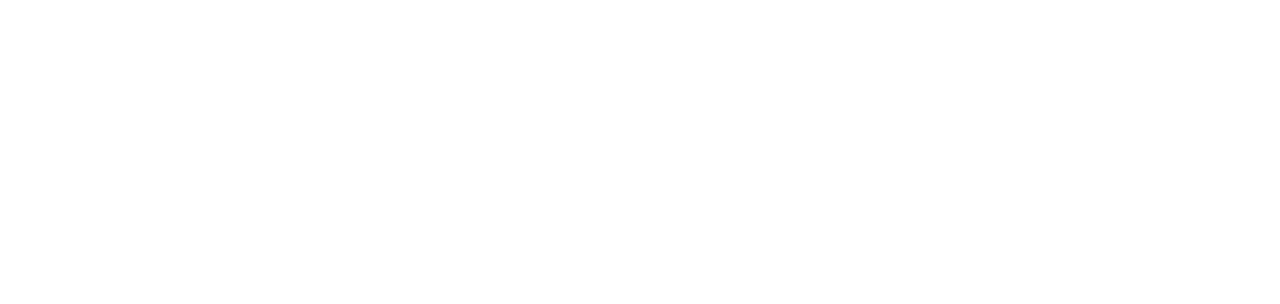
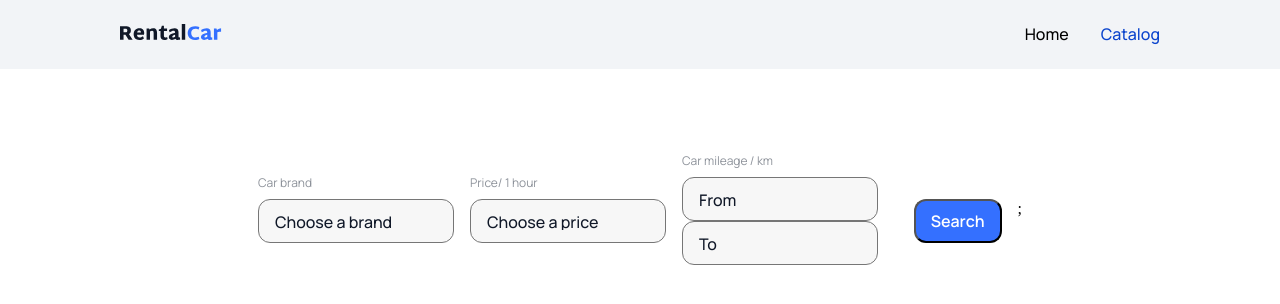
Before and after one commit to YuriiDiachuk11/GoDrive-RentalCar, a React (Vite) app: page /catalog in a window 1280 px wide. Before the commit this address had no page. Shown: the top 304 px of the page. Built offline with nearby package versions, Linux system fonts and the light colour scheme.

Commit message:
add Filters Menu html

```diff
--- a/src/components/App/App.jsx
+++ b/src/components/App/App.jsx
@@ -2,6 +2,7 @@
 import { Route, Routes } from "react-router-dom";
 import Layout from "../Layout/Layout.jsx";
 import HomePage from "../../pages/HomePage/HomePage.jsx";
+import CarCatalogPage from "../../pages/CarCatalogPage/CarCatalogPage.jsx";
 
 const App = () => {
   return (
@@ -9,6 +10,7 @@
       <Routes>
         <Route path="/" element={<Layout />}>
           <Route index element={<HomePage />} />
+          <Route path="/catalog" element={<CarCatalogPage />} />
         </Route>
       </Routes>
     </div>
--- a/src/components/CarFiltersMenu/CarFiltersMenu.jsx
+++ b/src/components/CarFiltersMenu/CarFiltersMenu.jsx
@@ -0,0 +1,53 @@
+import React from "react";
+import s from "./CarFiltersMenu.module.css";
+import sprite from "../../assets/sprite.svg";
+
+const CarFiltersMenu = () => {
+  return (
+    <form className={s.form}>
+      <div className={s.carBrandBox}>
+        <label className={s.label} htmlFor="">
+          Car brand
+        </label>
+        <select className={s.select} name="Choose a brand" id="">
+          <option className={s.option} value="">
+            Choose a brand
+          </option>
+        </select>
+      </div>
+      <div className={s.carPriceBox}>
+        <label className={s.label} htmlFor="">
+          Price/ 1 hour
+        </label>
+        <select className={s.select} name="" id="">
+          <option className={s.option} value="">
+            Choose a price
+          </option>
+        </select>
+      </div>
+      <div className={s.mileageBox}>
+        <label className={s.label} htmlFor="">
+          Car mileage / km
+        </label>
+        <div className={s.FromToBox}>
+          <select className={s.select} name="" id="">
+            <option className={s.option} value="">
+              From
+            </option>
+          </select>
+          <select className={s.select} name="" id="">
+            <option className={s.option} value="">
+              To
+            </option>
+          </select>
+        </div>
+      </div>
+      <button className={s.button} type="submit">
+        Search
+      </button>
+      ;
+    </form>
+  );
+};
+
+export default CarFiltersMenu;
--- a/src/components/CarFiltersMenu/CarFiltersMenu.module.css
+++ b/src/components/CarFiltersMenu/CarFiltersMenu.module.css
@@ -0,0 +1,66 @@
+.form {
+  display: flex;
+  justify-content: center;
+  align-items: center;
+  gap: 16px;
+  padding: 84px 258px;
+}
+
+.carBrandBox {
+  display: flex;
+  flex-direction: column;
+  gap: 8px;
+}
+
+.carPriceBox {
+  display: flex;
+  flex-direction: column;
+  gap: 8px;
+}
+.mileageBox {
+  display: flex;
+  flex-direction: column;
+  gap: 8px;
+}
+.label {
+  font-family: var(--font-family);
+  font-weight: 400;
+  font-size: 12px;
+  line-height: 133%;
+  color: var(--gray);
+}
+
+.select {
+  font-family: var(--font-family);
+  font-weight: 500;
+  font-size: 16px;
+  line-height: 125%;
+  color: var(--main);
+  border-radius: 12px;
+  padding: 12px 16px;
+  width: 196px;
+  height: 44px;
+  text-align: left;
+  margin: 0;
+  background: var(--inputs);
+  appearance: none;
+  -webkit-appearance: none;
+  -moz-appearance: none;
+  position: relative;
+}
+.button {
+  margin-top: 24px;
+  /* padding: 24px; */
+  border-radius: 12px;
+  width: 156px;
+  height: 44px;
+  background: var(--button);
+  font-family: var(--font-family);
+  font-weight: 600;
+  font-size: 16px;
+  line-height: 125%;
+  color: var(--white);
+}
+.icon {
+  fill: var(--main);
+}
--- a/src/pages/CarCatalogPage/CarCatalogPage.jsx
+++ b/src/pages/CarCatalogPage/CarCatalogPage.jsx
@@ -0,0 +1,14 @@
+import React from "react";
+import Navigation from "../../components/Navigation/Navigation.jsx";
+import CarFiltersMenu from "../../components/CarFiltersMenu/CarFiltersMenu.jsx";
+
+const CarCatalogPage = () => {
+  return (
+    <div>
+      <Navigation />
+      <CarFiltersMenu />
+    </div>
+  );
+};
+
+export default CarCatalogPage;
```
Also changed, not shown: src/assets/sprite.svg (renamed from public/icons/sprite.svg).
